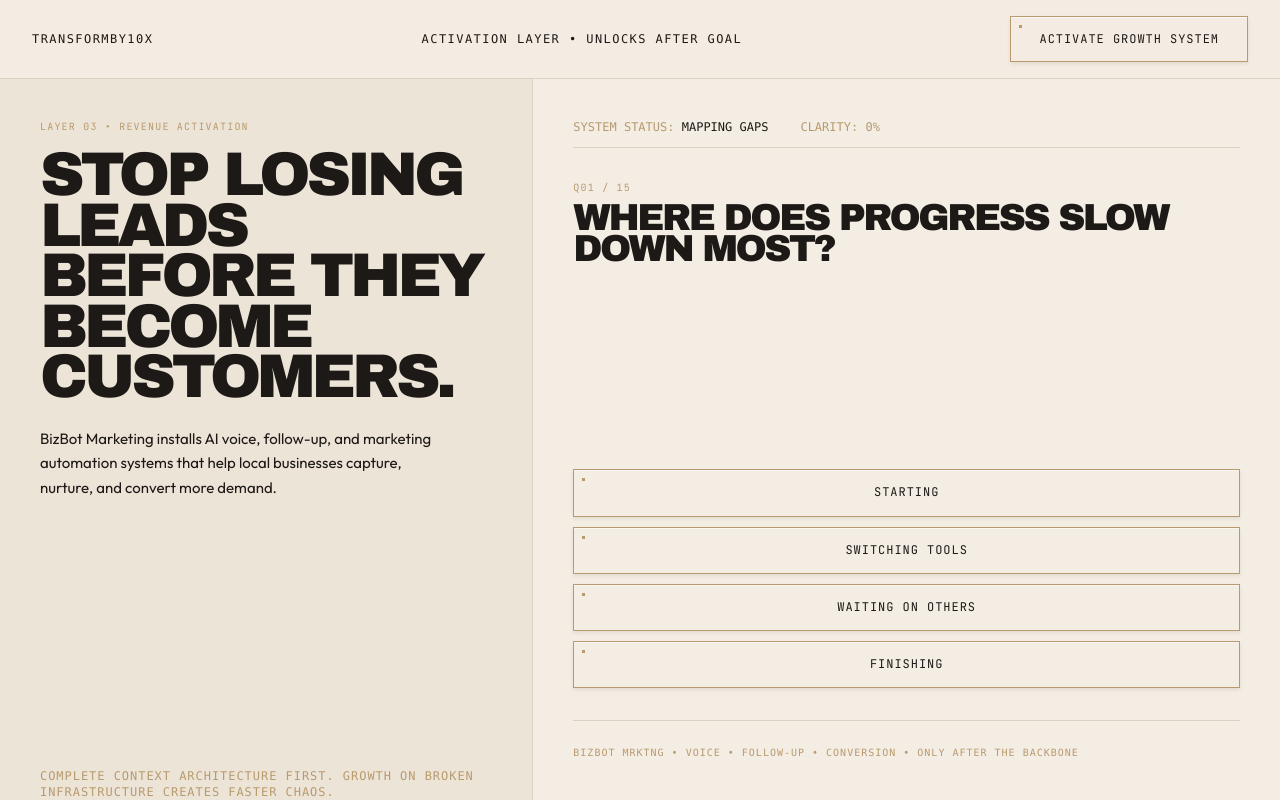
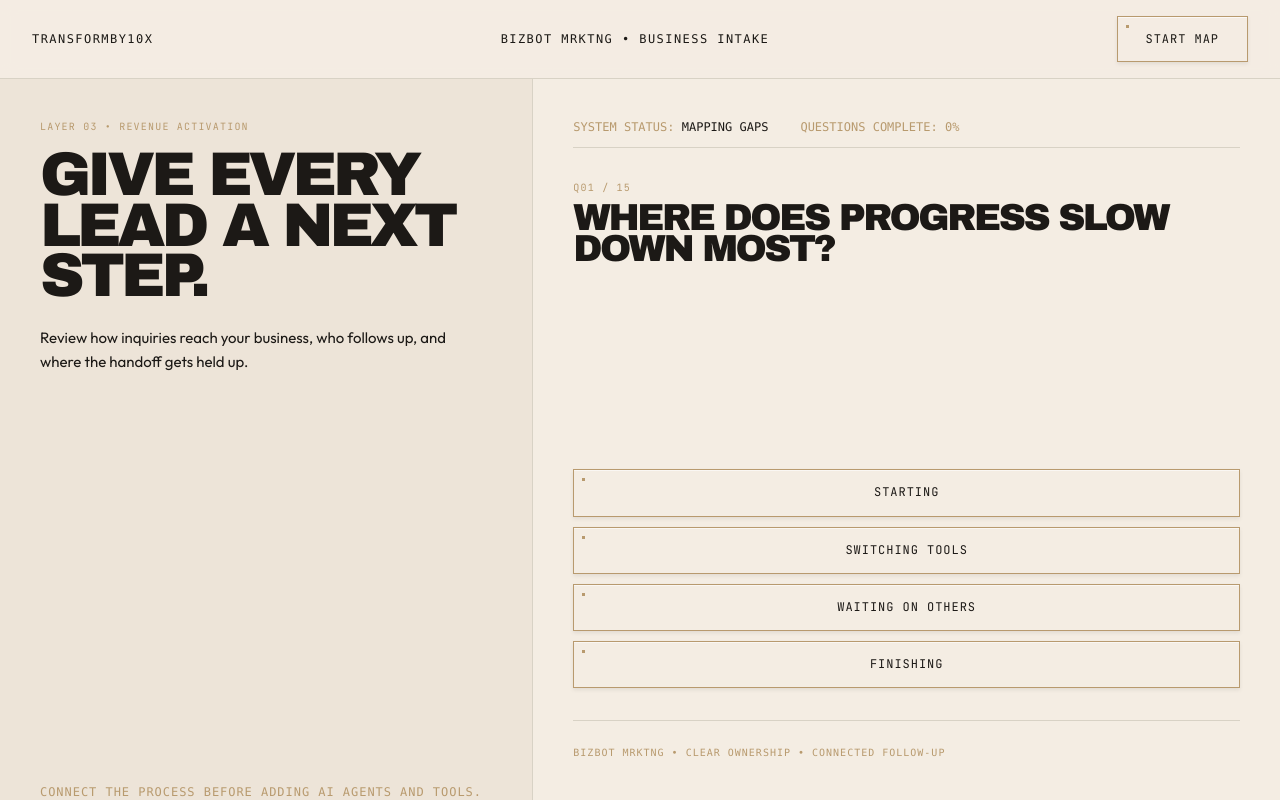
Before and after one commit to erikhinla/tbtx-next-ecosystem, a Next.js app: page /bbm in a window 1280 px wide. Built offline with nearby package versions, Linux system fonts and the light colour scheme.

Commit message:
Complete public journey copy pass

```diff
--- a/src/app/bbm/page.tsx
+++ b/src/app/bbm/page.tsx
@@ -31,7 +31,7 @@ export default function BBMPage() {
   const clarityScore = Math.min(100, Math.round(((currentQIndex) / intakeConfig.length) * 100));
   const getStatus = () => {
     if (isFinished) return formatArchetype(topArchetype);
-    return currentQIndex < 6 ? "MAPPING GAPS" : currentQIndex < 11 ? "TRACING ROUTES" : "COMPILING BLUEPRINT";
+    return currentQIndex < 6 ? "MAPPING GAPS" : currentQIndex < 11 ? "TRACING ROUTES" : "REVIEWING ANSWERS";
   };
 
   return (
@@ -39,8 +39,8 @@ export default function BBMPage() {
       {/* HEADER */}
       <header className="px-5 md:px-8 py-4 flex justify-between items-center text-xs font-mono tracking-[0.12em] border-b border-[#D8D2C5] z-10 bg-[#F4EDE3]/95 backdrop-blur">
         <Link href="/tbtx">TRANSFORMBY10X</Link>
-        <div>ACTIVATION LAYER • UNLOCKS AFTER GOAL</div>
-        <Link href="/diagnostic" className="engineered-control text-[10px]">ACTIVATE GROWTH SYSTEM</Link>
+        <div>BIZBOT MRKTNG • BUSINESS INTAKE</div>
+        <Link href="/tbtx/map" className="engineered-control text-[10px]">START MAP</Link>
       </header>
 
       <div className="flex-1 flex flex-col md:flex-row">
@@ -48,17 +48,17 @@ export default function BBMPage() {
         <div className="md:w-5/12 px-6 md:px-10 pt-10 pb-8 md:pb-0 border-b md:border-b-0 md:border-r border-[#D8D2C5] flex flex-col justify-center bg-[#EDE4D8]">
           <div className="blueprint-label mb-4">LAYER 03 • REVENUE ACTIVATION</div>
           <h1 className="type-macro text-[clamp(2.35rem,8.2vw,3.85rem)] leading-[0.86] tracking-[-0.055em] max-w-[15ch]">
-            STOP LOSING LEADS BEFORE THEY BECOME CUSTOMERS.
+            GIVE EVERY LEAD A NEXT STEP.
           </h1>
-          <p className="mt-6 max-w-[42ch] text-[15px] leading-[1.65]">BizBot Marketing installs AI voice, follow-up, and marketing automation systems that help local businesses capture, nurture, and convert more demand.</p>
-          <div className="mt-auto pt-12 text-xs text-[#B89A6E] font-mono tracking-[0.08em]">COMPLETE CONTEXT ARCHITECTURE FIRST. GROWTH ON BROKEN INFRASTRUCTURE CREATES FASTER CHAOS.</div>
+          <p className="mt-6 max-w-[42ch] text-[15px] leading-[1.65]">Review how inquiries reach your business, who follows up, and where the handoff gets held up.</p>
+          <div className="mt-auto pt-12 text-xs text-[#B89A6E] font-mono tracking-[0.08em]">CONNECT THE PROCESS BEFORE ADDING AI AGENTS AND TOOLS.</div>
         </div>
 
         {/* RIGHT — DIAGNOSTIC SURFACE AS BLUEPRINT ENGINE */}
         <div className="md:w-7/12 flex flex-col bg-[#F4EDE3] p-6 md:p-10 relative">
           <div className="font-mono text-xs text-[#B89A6E] flex gap-8 border-b border-[#D8D2C5] pb-3 mb-8">
             <div>SYSTEM STATUS: <span className="text-[#1C1916]">{getStatus()}</span></div>
-            <div>CLARITY: {clarityScore}%</div>
+            <div>QUESTIONS COMPLETE: {clarityScore}%</div>
           </div>
 
           {!isFinished ? (
@@ -84,9 +84,9 @@ export default function BBMPage() {
             </AnimatePresence>
           ) : (
             <div className="flex-1 flex flex-col items-center justify-center text-center">
-              <div className="blueprint-label mb-3">BLUEPRINT COMPILED</div>
-              <h2 className="type-macro text-4xl md:text-5xl tracking-[-0.04em]">Ready for activation.</h2>
-              <p className="mt-3 text-sm max-w-[32ch]">Your system is mapped. The next move is governed by the architecture you now have.</p>
+              <div className="blueprint-label mb-3">QUESTIONS COMPLETE</div>
+              <h2 className="type-macro text-4xl md:text-5xl tracking-[-0.04em]">A starting point to review.</h2>
+              <p className="mt-3 text-sm max-w-[32ch]">Your answers suggest a pattern to check. The Blueprint offers a first change to try.</p>
 
               <Link href={`/diagnostic/blueprint?archetype=${topArchetype}`} className="engineered-control mt-9">
                 OPEN BLUEPRINT <ArrowRight className="w-4 h-4" />
@@ -95,7 +95,7 @@ export default function BBMPage() {
           )}
 
           <div className="mt-8 pt-6 border-t border-[#D8D2C5] text-[10px] font-mono tracking-[0.1em] text-[#B89A6E]">
-            BIZBOT MRKTNG • VOICE • FOLLOW-UP • CONVERSION • ONLY AFTER THE BACKBONE
+            BIZBOT MRKTNG • CLEAR OWNERSHIP • CONNECTED FOLLOW-UP
           </div>
         </div>
       </div>
```
